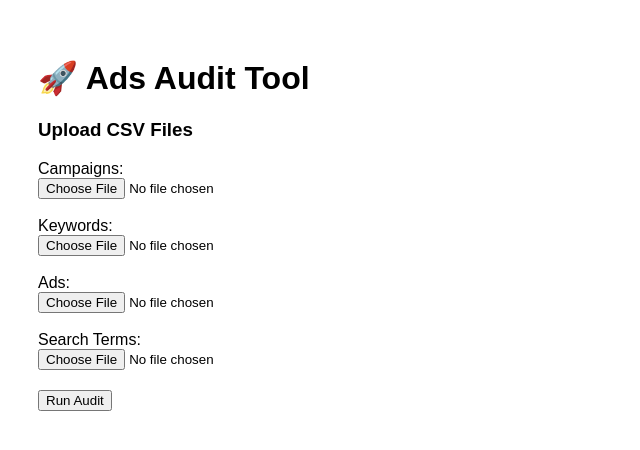
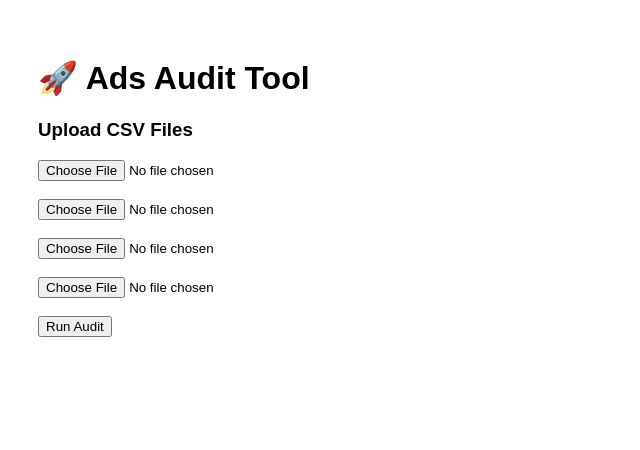
Before and after one commit to Dhaanush-C/ads-analysis-tool, a React (Create React App) app: page / in a window 1280 px wide. Shown: the top 450 px of the page, without its empty margins (0-640 px from the left). Built offline with nearby package versions, Linux system fonts and the light colour scheme.

Commit message:
Update App.js

```diff
--- a/src/App.js
+++ b/src/App.js
@@ -12,6 +12,7 @@ export default function App() {
   const readCSV = (file) => {
     return new Promise((resolve) => {
       const reader = new FileReader();
+
       reader.onload = (e) => {
         const text = e.target.result;
 
@@ -26,7 +27,7 @@ export default function App() {
           return obj;
         });
 
-        resolve(data.slice(0, 50)); // limit rows
+        resolve(data.slice(0, 50));
       };
 
       reader.readAsText(file);
@@ -68,7 +69,6 @@ Return ONLY valid JSON with:
 
       const raw = await resp.json();
 
-      // ✅ get text from backend
       const txt = raw.text || "";
 
       let parsed;
@@ -95,35 +95,20 @@ Return ONLY valid JSON with:
     <div style={{ padding: 30, fontFamily: "Arial" }}>
       <h1>🚀 Ads Audit Tool</h1>
 
-      <div style={{ marginBottom: 20 }}>
-        <h3>Upload CSV Files</h3>
+      <h3>Upload CSV Files</h3>
 
-        <div>
-          <label>Campaigns:</label><br />
-          <input type="file" onChange={(e) => handleFile("campaigns", e.target.files[0])} />
-        </div>
+      <input type="file" onChange={(e) => handleFile("campaigns", e.target.files[0])} />
+      <br /><br />
 
-        <br />
+      <input type="file" onChange={(e) => handleFile("keywords", e.target.files[0])} />
+      <br /><br />
 
-        <div>
-          <label>Keywords:</label><br />
-          <input type="file" onChange={(e) => handleFile("keywords", e.target.files[0])} />
-        </div>
+      <input type="file" onChange={(e) => handleFile("ads", e.target.files[0])} />
+      <br /><br />
 
-        <br />
+      <input type="file" onChange={(e) => handleFile("searchTerms", e.target.files[0])} />
 
-        <div>
-          <label>Ads:</label><br />
-          <input type="file" onChange={(e) => handleFile("ads", e.target.files[0])} />
-        </div>
-
-        <br />
-
-        <div>
-          <label>Search Terms:</label><br />
-          <input type="file" onChange={(e) => handleFile("searchTerms", e.target.files[0])} />
-        </div>
-      </div>
+      <br /><br />
 
       <button onClick={runAudit} disabled={loading}>
         {loading ? "Running Audit..." : "Run Audit"}
@@ -132,15 +117,7 @@ Return ONLY valid JSON with:
       {result && (
         <div style={{ marginTop: 30 }}>
           <h2>Result</h2>
-
-          <pre
-            style={{
-              background: "#f4f4f4",
-              padding: 15,
-              borderRadius: 8,
-              overflowX: "auto"
-            }}
-          >
+          <pre style={{ background: "#f4f4f4", padding: 15 }}>
             {JSON.stringify(result, null, 2)}
           </pre>
         </div>
```
